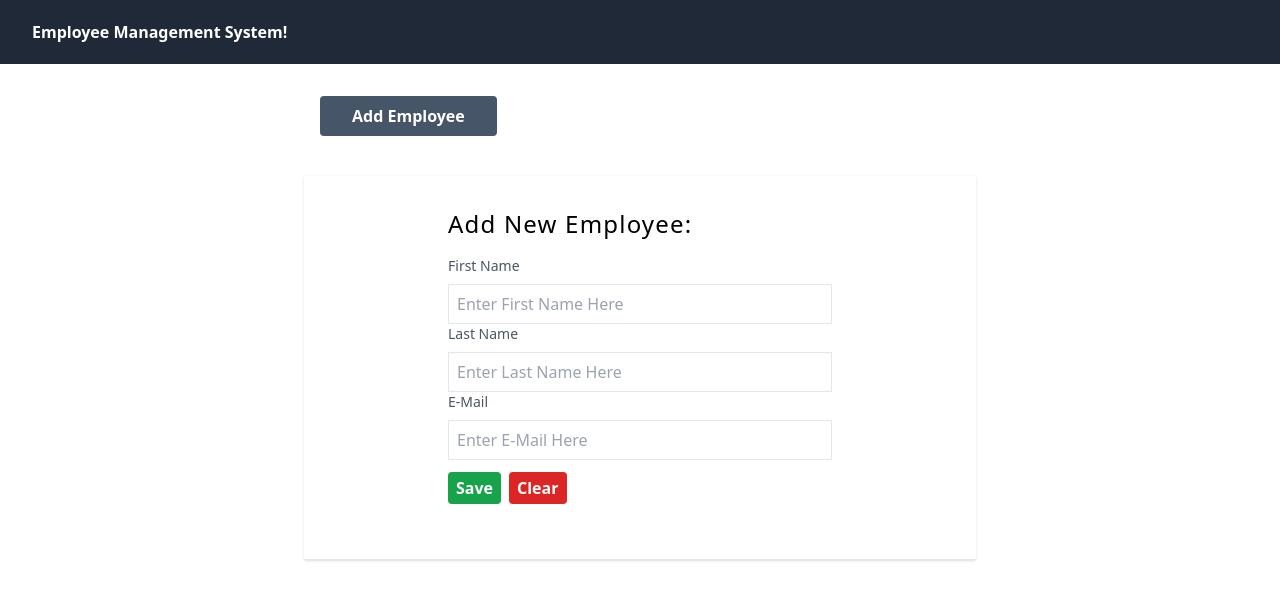
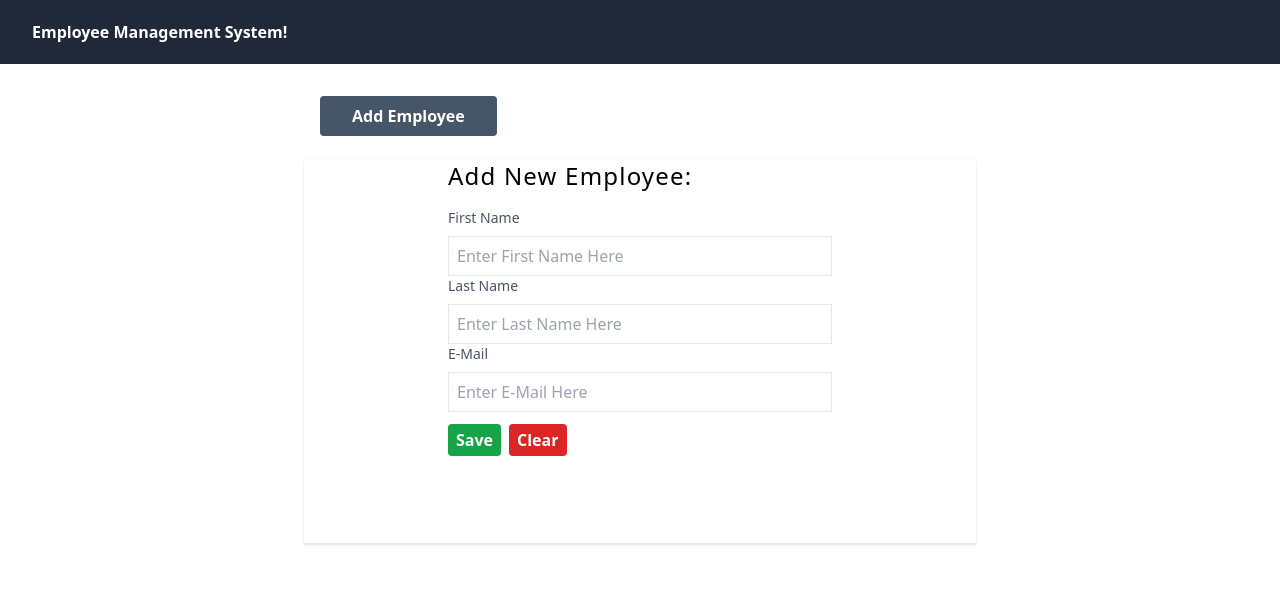
Before and after one commit to nayak-nirmalya/emp-system-react, a React (Vite) app: page /addEmployee in a window 1280 px wide. Shown: the top 600 px of the page. Built offline with nearby package versions, Linux system fonts and the light colour scheme.

Commit message:
updated styling

```diff
--- a/src/components/AddEmployee.jsx
+++ b/src/components/AddEmployee.jsx
@@ -38,7 +38,7 @@ const AddEmployee = () => {
 
   return (
     <div className="flex max-w-2xl h-96 mx-auto shadow border-b">
-      <div className="px-8 py-8 mx-auto">
+      <div className="px-8 mx-auto">
         <div className="font-thin text-2xl tracking-wider">
           <h1>Add New Employee:</h1>
         </div>
--- a/src/components/AddUser.jsx
+++ b/src/components/AddUser.jsx
@@ -1,6 +1,5 @@
 import { Dialog, Transition } from "@headlessui/react";
 import React, { Fragment, useState } from "react";
-import EmployeeList from "./EmployeeList";
 
 const AddUser = () => {
   const USER_API_BASE_URL = "http://localhost:8080/api/v1/employees";
@@ -56,7 +55,7 @@ const AddUser = () => {
   return (
     <>
       <div className="container mx-80 my-8 max-w-4xl">
-        <div className="h-12">
+        <div className="h-8">
           <button
             onClick={openModal}
             className="rounded bg-slate-600 text-white px-8 py-2 font-semibold"
@@ -150,7 +149,6 @@ const AddUser = () => {
           </div>
         </Dialog>
       </Transition>
-      {/* <EmployeeList /> */}
     </>
   );
 };
--- a/src/components/EmployeeList.jsx
+++ b/src/components/EmployeeList.jsx
@@ -37,7 +37,7 @@ const EmployeeList = () => {
   };
 
   return (
-    <div className="container mx-auto my-2 max-w-4xl">
+    <div className="container mx-auto max-w-4xl">
       <div className="flex shadow border-b">
         <table className="min-w-full">
           <thead className="bg-gray-50">
```
